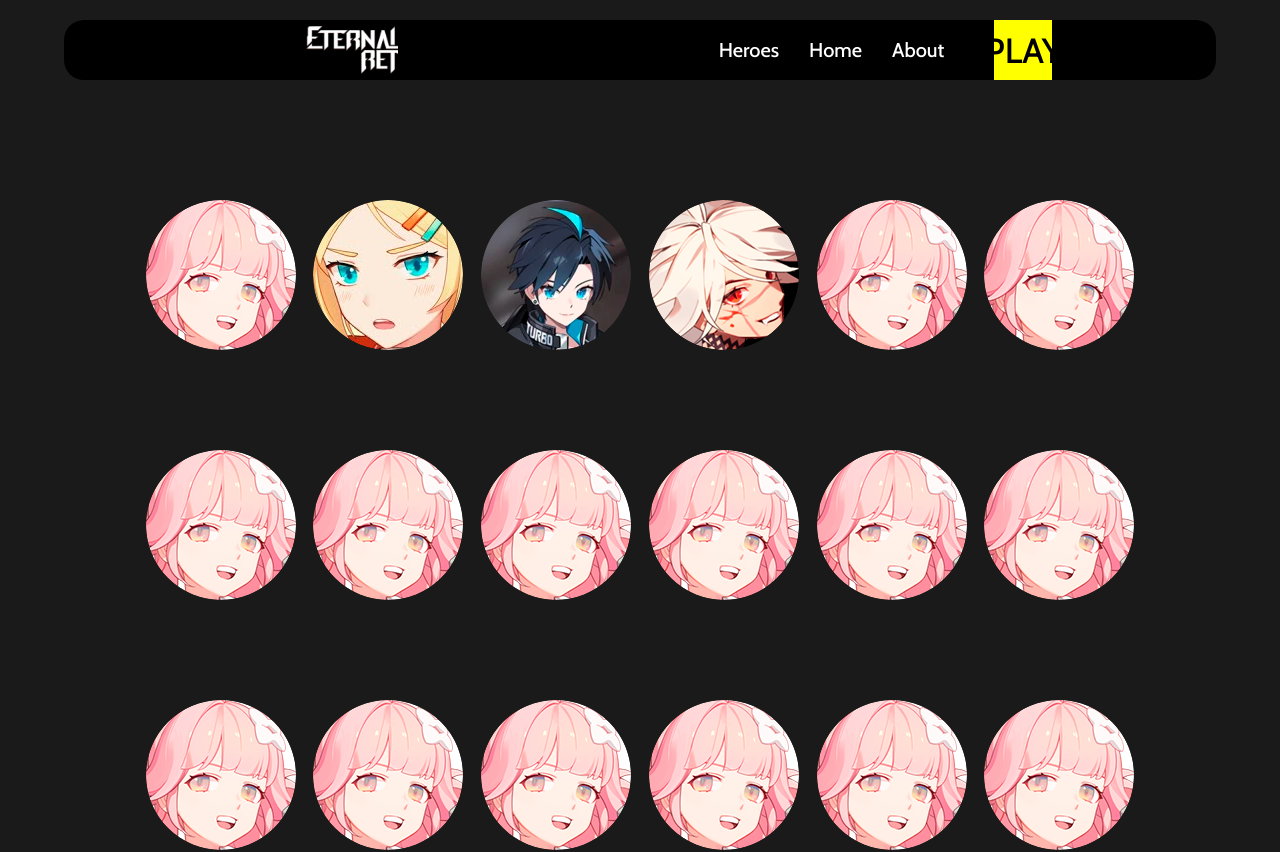
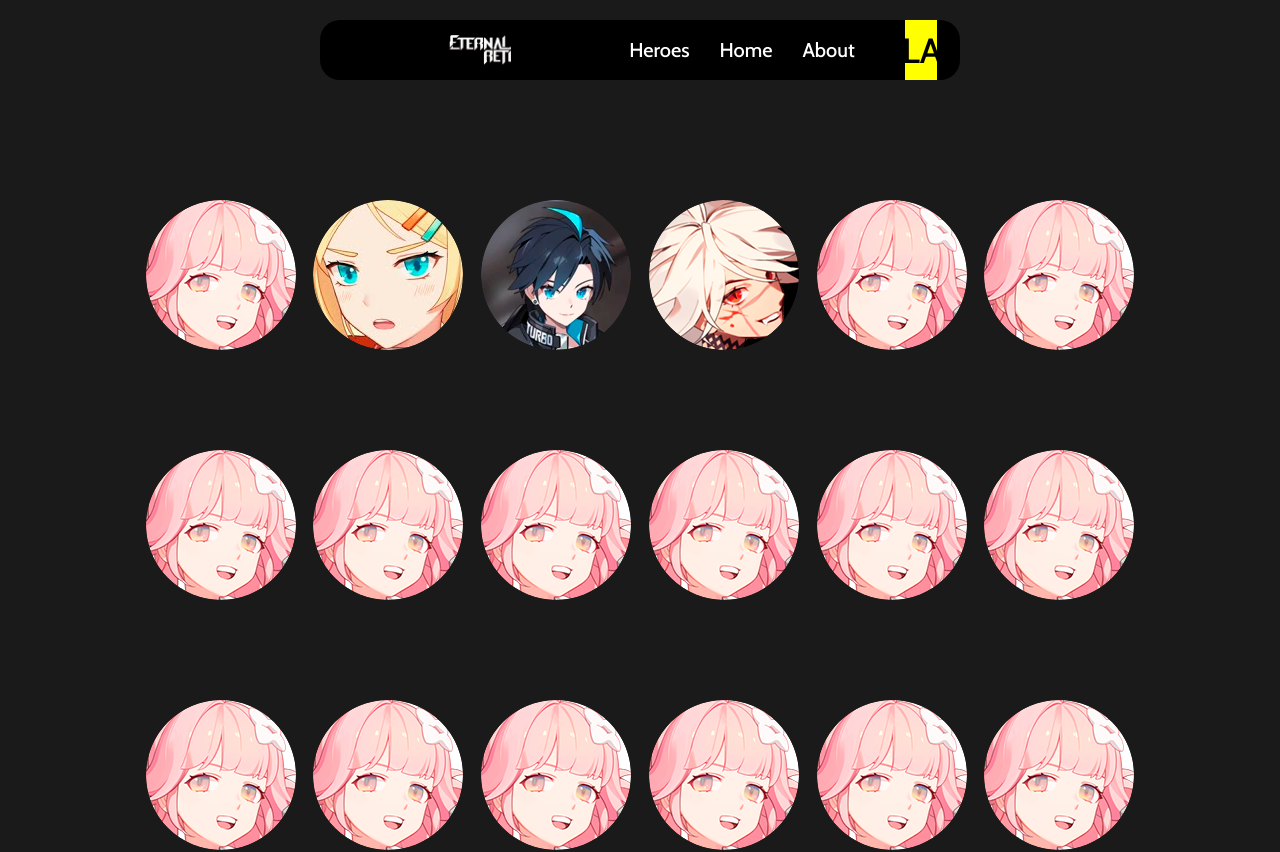
Before and after one commit to lloopy123123543/eternal_return, a Next.js app: page /heroes in a window 1280 px wide. Shown: the top 852 px of the page. Built offline with nearby package versions, Linux system fonts and the light colour scheme.

Commit message:
prod-nexss

```diff
--- a/styles/Home.module.css
+++ b/styles/Home.module.css
@@ -5,8 +5,9 @@
   display: flex;
   justify-content: center;
 }
+
 .header{
-  width: 90%;
+  width: 50%;
   height: 60px;
   background-color: rgba(0, 0, 0, 1);
   display: flex;
@@ -23,8 +24,8 @@
   align-items: center;
 }
 .header_logo_logo{
-  width: 20%;
-  height: 80%;
+  width: 24%;
+  height: 50%;
   background: url("../img/er-logo-white.png");
   background-size: cover;
 }
@@ -39,6 +40,13 @@
   color: white;
   font-size: 20px;
   margin-left: 30px;
+
+}
+.header_menu_text:hover{
+  color: white;
+  font-size: 20px;
+  margin-left: 30px;
+  color: red;
 
 }
 .header_menu_text_button{
```
